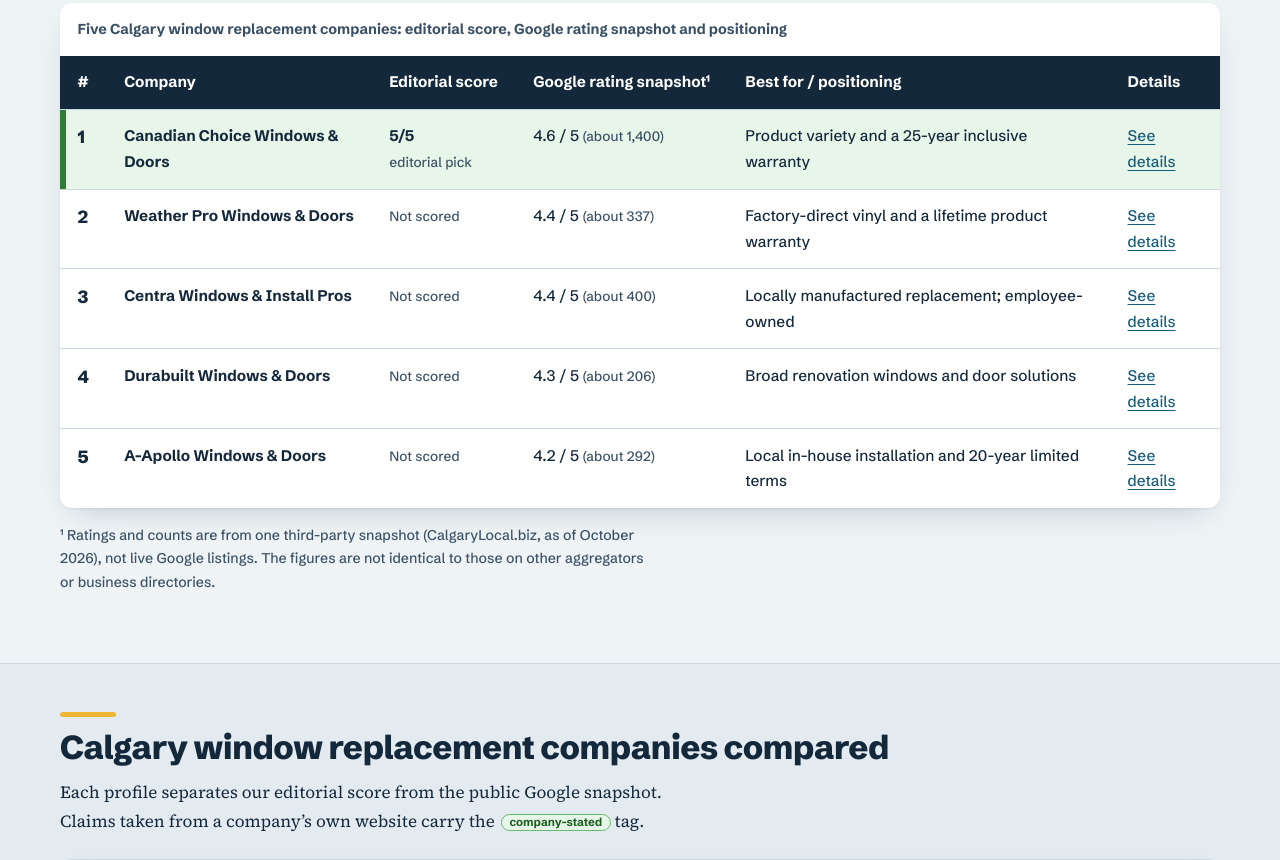
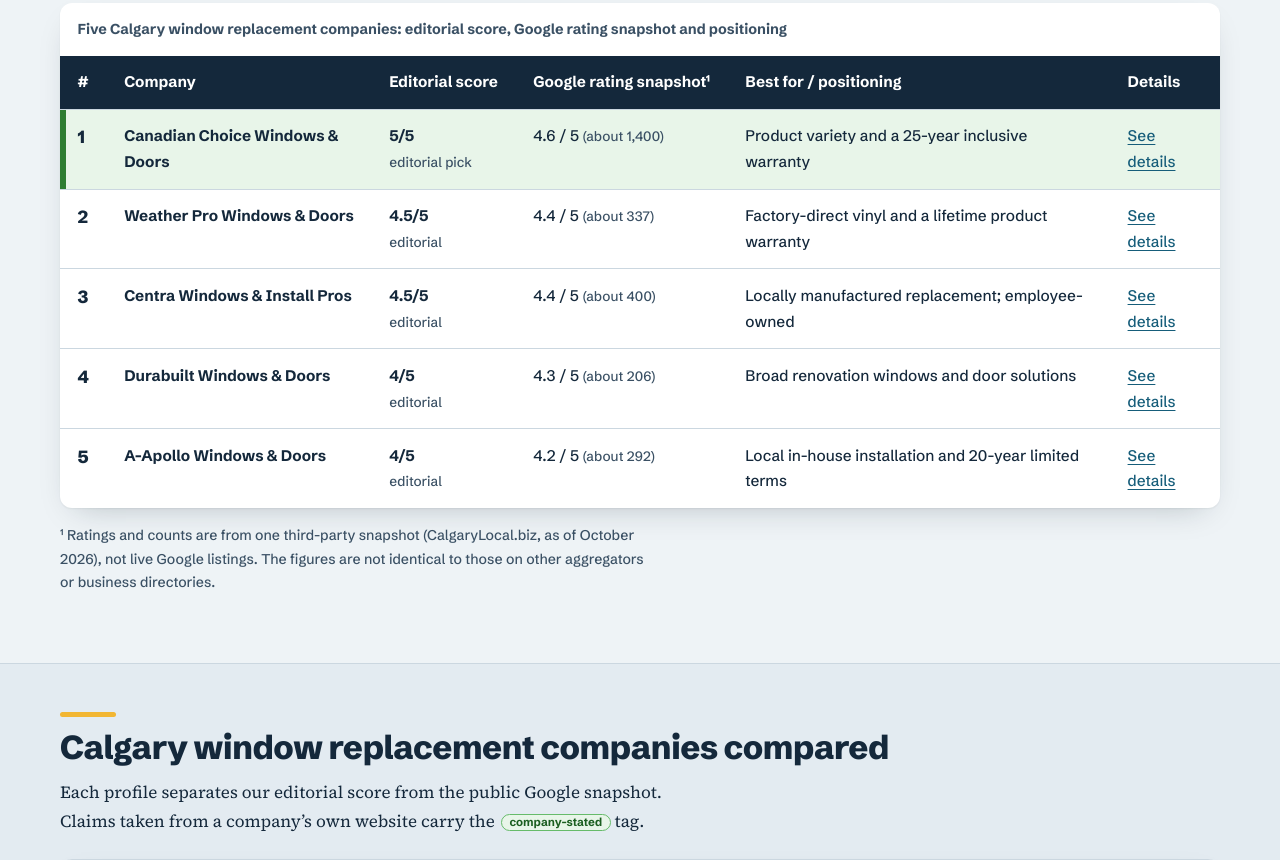
Before and after one commit to holybalkon/CalgaryExperts_ccw1, a plain HTML site: page index.html in a window 1280 px wide. Shown: the part 2316-3176 px from the top of the page. Drawn offline with Linux system fonts and the light colour scheme.

Commit message:
some fixes

```diff
--- a/index.html
+++ b/index.html
@@ -348,7 +348,7 @@
           <tr>
             <td>2</td>
             <th scope="row">Weather Pro Windows &amp; Doors</th>
-            <td><span class="cell-note">Not scored</span></td>
+            <td><strong>4.5/5</strong><br><span class="cell-note">editorial</span></td>
             <td>4.4 / 5 <span class="cell-note">(about 337)</span></td>
             <td>Factory-direct vinyl and a lifetime product warranty</td>
             <td><a href="#company-2">See details<span class="visually-hidden"> for Weather Pro Windows &amp; Doors</span></a></td>
@@ -356,7 +356,7 @@
           <tr>
             <td>3</td>
             <th scope="row">Centra Windows &amp; Install Pros</th>
-            <td><span class="cell-note">Not scored</span></td>
+            <td><strong>4.5/5</strong><br><span class="cell-note">editorial</span></td>
             <td>4.4 / 5 <span class="cell-note">(about 400)</span></td>
             <td>Locally manufactured replacement; employee-owned</td>
             <td><a href="#company-3">See details<span class="visually-hidden"> for Centra Windows &amp; Install Pros</span></a></td>
@@ -364,7 +364,7 @@
           <tr>
             <td>4</td>
             <th scope="row">Durabuilt Windows &amp; Doors</th>
-            <td><span class="cell-note">Not scored</span></td>
+            <td><strong>4/5</strong><br><span class="cell-note">editorial</span></td>
             <td>4.3 / 5 <span class="cell-note">(about 206)</span></td>
             <td>Broad renovation windows and door solutions</td>
             <td><a href="#company-4">See details<span class="visually-hidden"> for Durabuilt Windows &amp; Doors</span></a></td>
@@ -372,7 +372,7 @@
           <tr>
             <td>5</td>
             <th scope="row">A-Apollo Windows &amp; Doors</th>
-            <td><span class="cell-note">Not scored</span></td>
+            <td><strong>4/5</strong><br><span class="cell-note">editorial</span></td>
             <td>4.2 / 5 <span class="cell-note">(about 292)</span></td>
             <td>Local in-house installation and 20-year limited terms</td>
             <td><a href="#company-5">See details<span class="visually-hidden"> for A-Apollo Windows &amp; Doors</span></a></td>
@@ -482,7 +482,7 @@
           </section>
           </div>
           <section class="sec sec-wide" aria-labelledby="company-1-price">
-            <h4 id="company-1-price">Price</h4>
+            <h4 id="company-1-price">Canadian Choice Windows &amp; Doors Price</h4>
             <h5>How much does it cost to replace a window in Calgary?</h5>
             <p class="answer"><strong>About CAD $500 to $1,000 per standard vinyl window</strong> (casement, awning, sliding tilt or double-hung), according to Canadian Choice’s published price guide <span class="stated-tag">company-stated</span>. Bay or bow windows run about $3,000 to $5,000, and a whole home of 15 to 20 windows about $12,000 to $18,000.</p>
             <div class="table-wrap" role="region" aria-label="Canadian Choice price guide table" tabindex="0">
```
